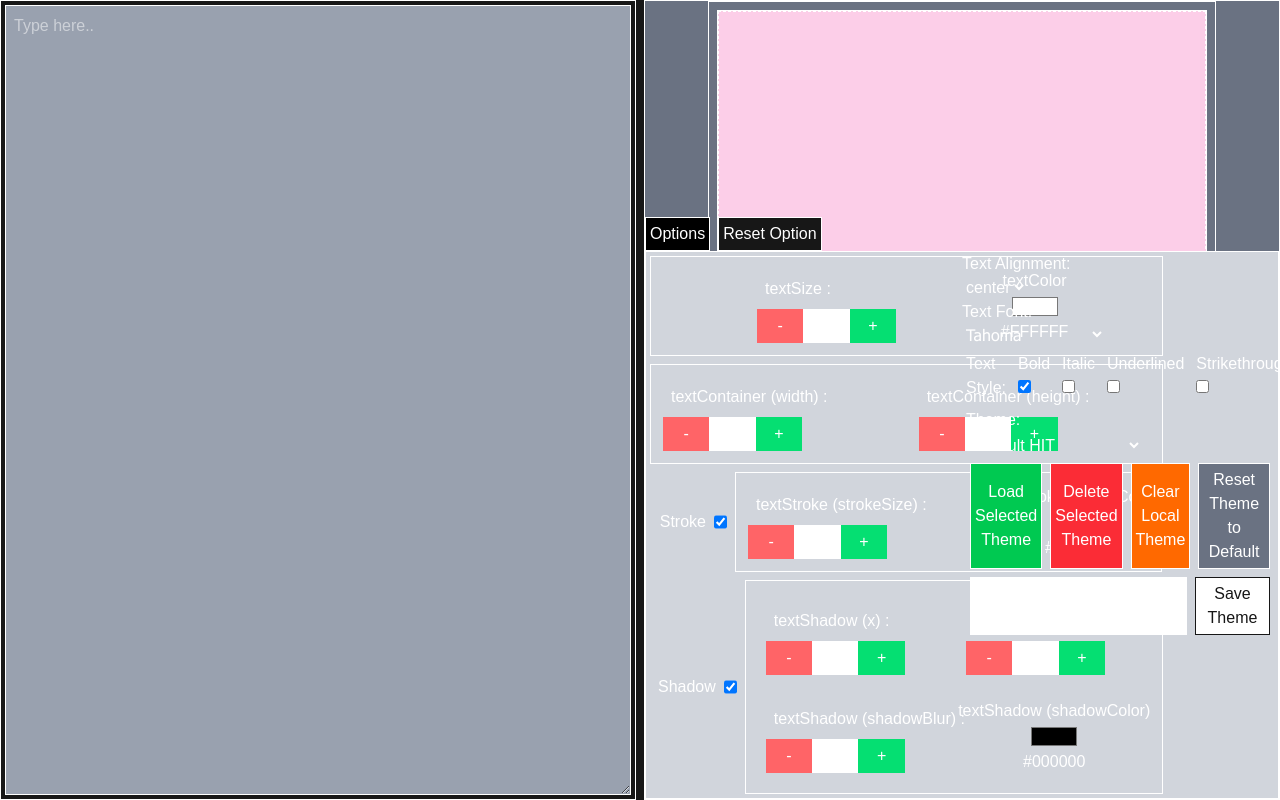
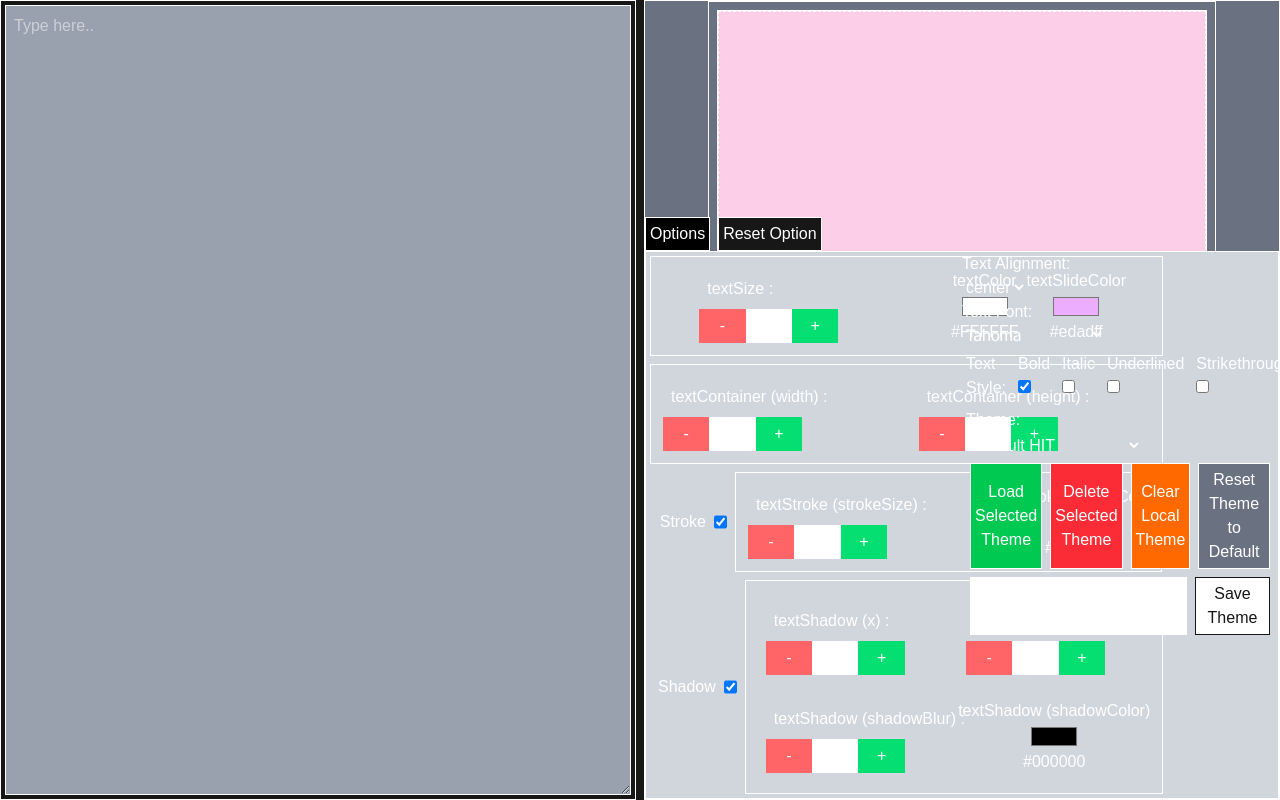
Before and after one commit to akael888/propre-sim, a Next.js app: page /editor in a window 1280 px wide. Both pictures are taken after a click on the button "Options". Built offline with nearby package versions, Linux system fonts and the light colour scheme.

Commit message:
feat : Added Slide Color Controller

```diff
--- a/src/app/ui/editor/display/display-options.tsx
+++ b/src/app/ui/editor/display/display-options.tsx
@@ -46,7 +46,7 @@ const DisplayOptions: React.FC<DisplayOptionsProp> = ({
              overflow-y-auto"
             >
               <div className="flex md:flex-col flex-col justify-center w-fit h-full p-1 gap-2">
-                <div className=" flex md:flex-row flex-col w-full justify-center items-center border-1">
+                <div className=" flex md:flex-row flex-col w-full justify-center items-center border-1 gap-2">
                   <OptionInputStepper
                     textAttribute={textAttribute}
                     handleTextAttributeChanges={handleTextAttributeChanges}
@@ -57,6 +57,11 @@ const DisplayOptions: React.FC<DisplayOptionsProp> = ({
                     textAttribute={textAttribute}
                     handleTextAttributeChanges={handleTextAttributeChanges}
                     attributeKey="textColor"
+                  />
+                  <OptionColorPicker
+                    textAttribute={textAttribute}
+                    handleTextAttributeChanges={handleTextAttributeChanges}
+                    attributeKey="textSlideColor"
                   />
                 </div>
 
```
